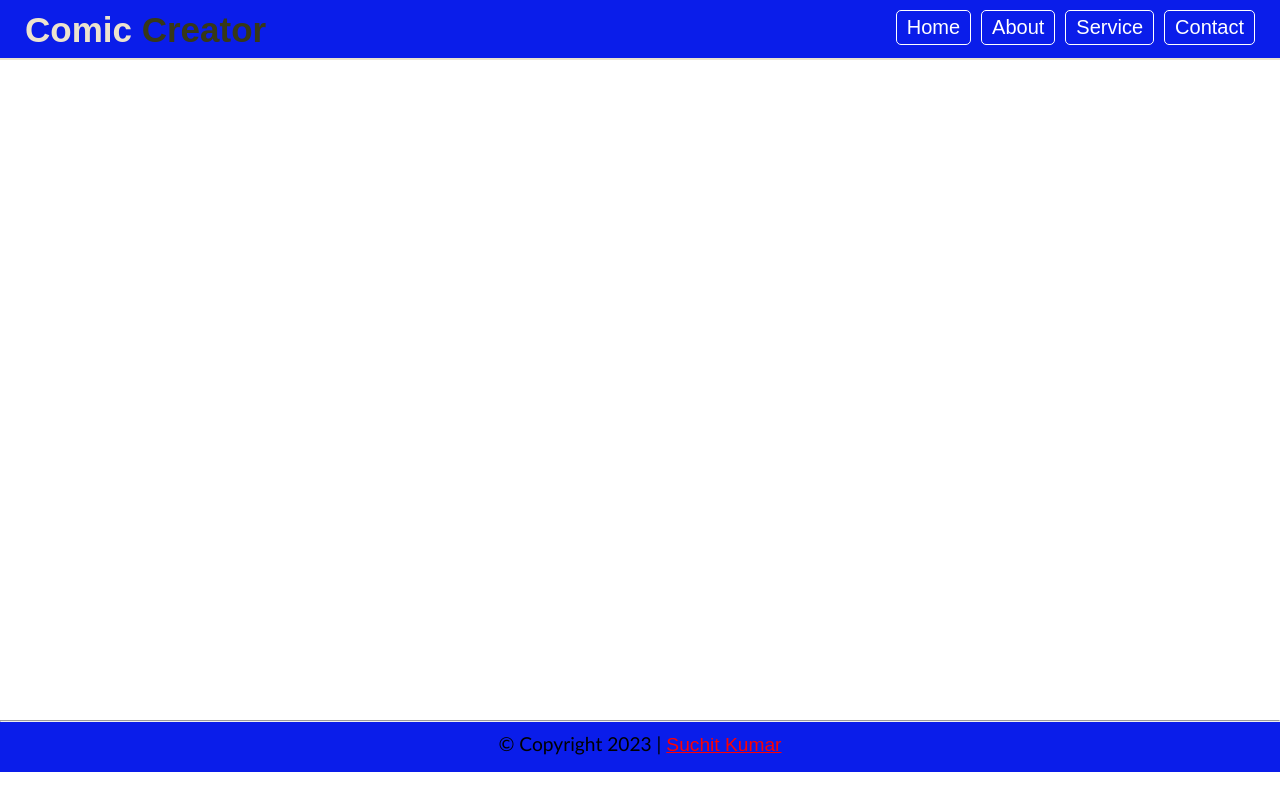
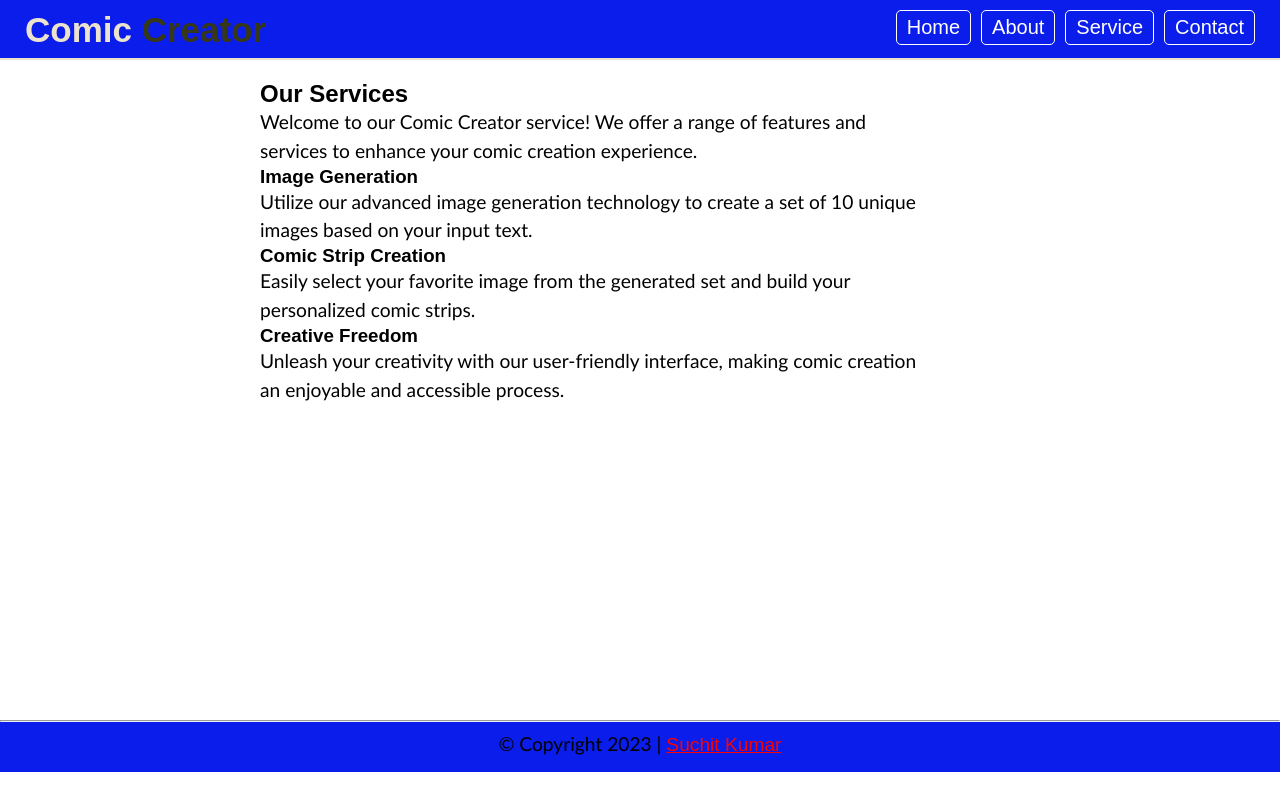
Before and after one commit to izsuchit/Comic_generator_Dashtoon_Assignment, a React (Create React App) app: page / in a window 1280 px wide. Both pictures are taken after a click on the button "Service". Built offline with nearby package versions, Linux system fonts and the light colour scheme.

Commit message:
Update ComicGenerator.js

```diff
--- a/src/Components/ComicGenerator.js
+++ b/src/Components/ComicGenerator.js
@@ -3,7 +3,7 @@ import './ComicGenerator.css';
 import { useState } from 'react';
 import CheckCircleIcon from '@mui/icons-material/CheckCircle';
 import HorizontalSplitIcon from '@mui/icons-material/HorizontalSplit';
-import { Add, Download } from '@mui/icons-material';
+import { Add,Edit, Download } from '@mui/icons-material';
 
 // Main ComicGenerator component
 export const ComicGenerator = () => {
@@ -14,6 +14,7 @@ export const ComicGenerator = () => {
   const [userInput, setUserInput] = useState('');
   const [comicStrip, setComicStrip] = useState([]);
   const [activeSection, setActiveSection] = useState('home'); // State to track the active section
+
 
   // Function to make API call for image generation
   async function fetchGeneratedImage(data) {
@@ -71,10 +72,22 @@ export const ComicGenerator = () => {
     setComicStrip((prevStrip) => [...prevStrip, selectedMainImage]);
   };
 
+ // Function to download images from the strip panel
+const downloadStripImages = () => {
+  // Loop through the comicStrip array and create a download link for each image
+  comicStrip.forEach((image, index) => {
+    const link = document.createElement('a');
+    link.href = image;
+    link.download = `comic_strip_${index + 1}.png`; // You can customize the file name
+    link.click();
+  });
+};
+
   // Function to change the active section
   const changeSection = (section) => {
     setActiveSection(section);
   };
+
 
   return (
     <div className="app">
@@ -147,9 +160,15 @@ export const ComicGenerator = () => {
             </div>
             {selectedMainImage && <img className="main" src={selectedMainImage} alt="" />}
             <div className="buttons" id="btn-panel">
-              <button className="Add_btn" onClick={addToComicStrip}>
+              <button className="Add_btn" onClick={() => { addToComicStrip();  }}>
                 Add in strip<Add />
               </button>
+                <div className="buttons" id="btn-panel">
+                <button className="Edit_btn" >
+                  Edit <Edit/>
+                </button>
+              </div>
+
             </div>
             <div>
               <div className="strip">
@@ -161,7 +180,7 @@ export const ComicGenerator = () => {
                 ))}
               </div>
               <div className="buttons" id="btn-panel">
-                <button className="download_btn">
+                <button className="download_btn" onClick={downloadStripImages}>
                   Download<Download />
                 </button>
               </div>
@@ -185,6 +204,33 @@ export const ComicGenerator = () => {
         {/* Service Section */}
         {activeSection === 'service' && (
           <div className="serviceSection">
+            <div className='textsection'>
+             <h2>Our Services</h2>
+    <p>
+      Welcome to our Comic Creator service! We offer a range of features and services to enhance your comic creation experience.
+    </p>
+
+    <div className="serviceCard">
+      <h3>Image Generation</h3>
+      <p>
+        Utilize our advanced image generation technology to create a set of 10 unique images based on your input text.
+      </p>
+    </div>
+
+    <div className="serviceCard">
+      <h3>Comic Strip Creation</h3>
+      <p>
+        Easily select your favorite image from the generated set and build your personalized comic strips.
+      </p>
+    </div>
+
+    <div className="serviceCard">
+      <h3>Creative Freedom</h3>
+      <p>
+        Unleash your creativity with our user-friendly interface, making comic creation an enjoyable and accessible process.
+      </p>
+              </div>
+              </div>
             {/* Add elements for the Service section */}
           </div>
         )}
```
